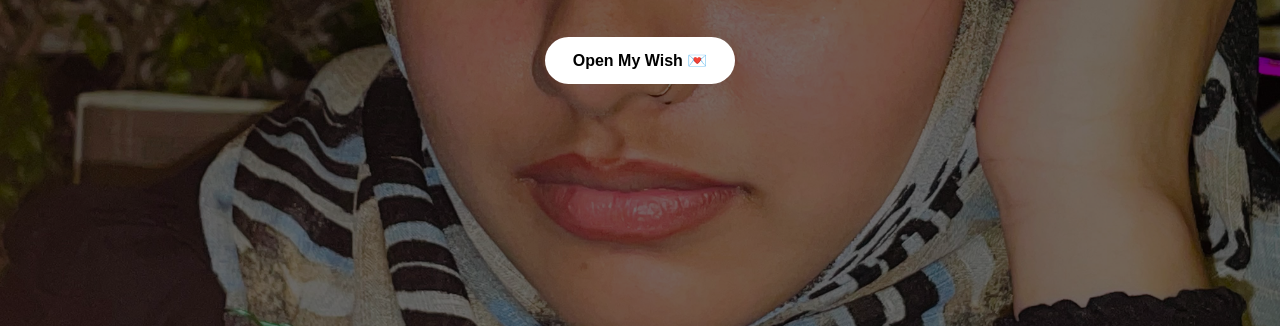
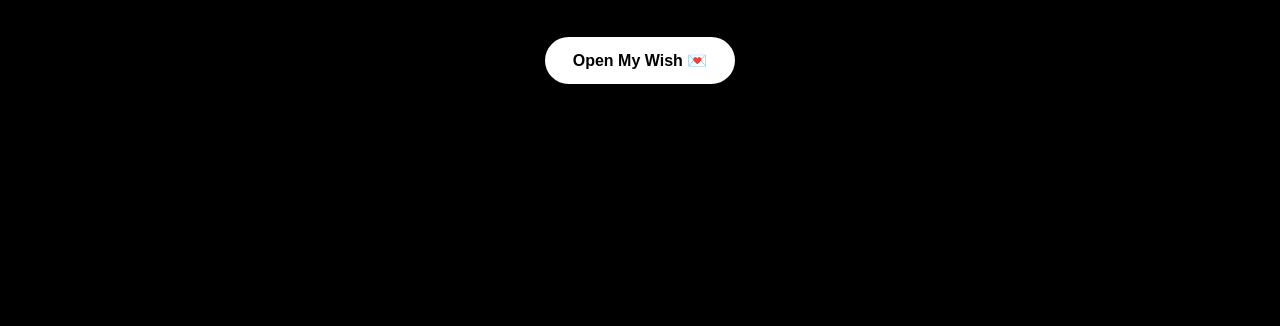
Before and after one commit to tauhidhere/naqvi.birthday, a plain HTML site: page index.html in a window 1280 px wide. Shown: the part 474-800 px from the top of the page. Drawn offline with Linux system fonts and the light colour scheme.

Commit message:
Update index.html

```diff
--- a/index.html
+++ b/index.html
@@ -15,7 +15,6 @@
 </head>
 
 <body>
- <div class="global-bg"></div>
 
     <!-- FIRST PAGE -->
 
```
